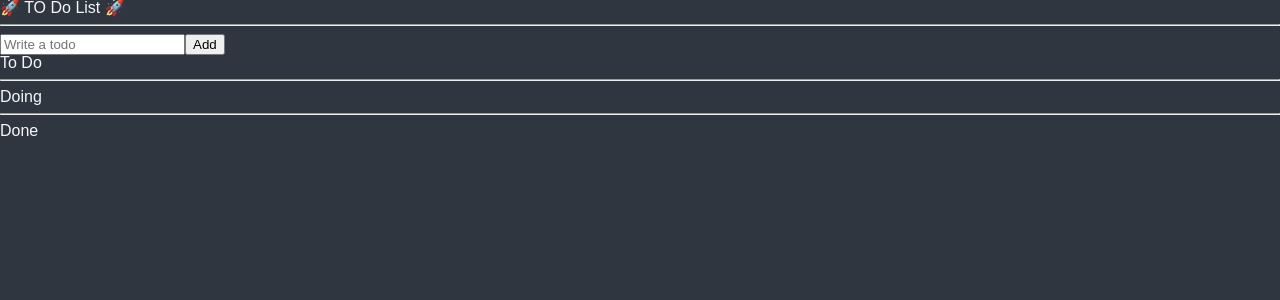
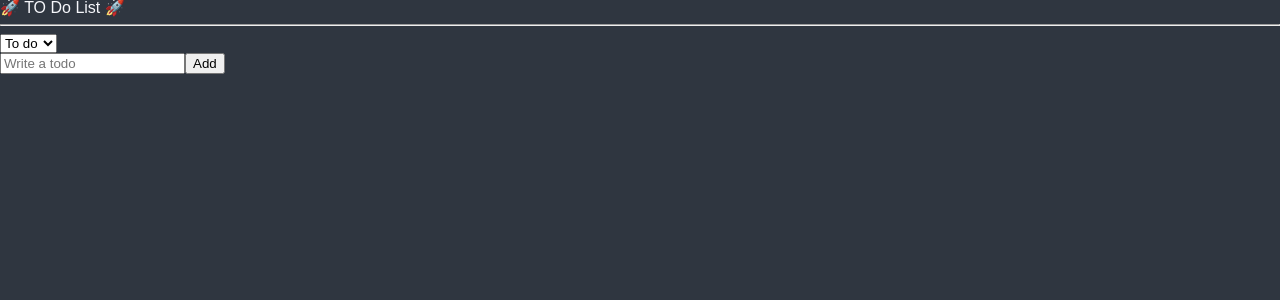
Before and after one commit to JiyoonZ/todoList-react-project, a React (Create React App) app: page / in a window 1280 px wide. Shown: the top 300 px of the page. Built offline with nearby package versions, Linux system fonts and the light colour scheme.

Commit message:
refactoring components by recoilSelector

```diff
--- a/src/atoms.ts
+++ b/src/atoms.ts
@@ -5,6 +5,11 @@ export interface ITodo {
   text: string;
   category: "TODO" | "DOING" | "DONE";
 }
+
+export const categoryState = atom({
+  key: "category",
+  default: "TODO",
+});
 //atom 생성
 export const todoState = atom<ITodo[]>({
   key: "toDo",
@@ -16,10 +21,7 @@ export const todoSelector = selector({
   key: "todoSelector",
   get: ({get}) => {
     const todos = get(todoState);
-    return [
-      todos.filter((todo) => todo.category === "TODO"),
-      todos.filter((todo) => todo.category === "DOING"),
-      todos.filter((todo) => todo.category === "DONE"),
-    ];
+    const category = get(categoryState);
+    return todos.filter((todo) => todo.category === category);
   },
 });
--- a/src/components/TodoList.tsx
+++ b/src/components/TodoList.tsx
@@ -1,36 +1,31 @@
-import {useRecoilValue} from "recoil";
-import {todoSelector, todoState} from "../atoms";
+import React from "react";
+import {useRecoilState, useRecoilValue, useSetRecoilState} from "recoil";
+import {categoryState, todoSelector, todoState} from "../atoms";
 import CreateTodo from "./CreateTodo";
 import ToDo from "./ToDo";
 
 function TodoList() {
-  const [todos, doing, done] = useRecoilValue(todoSelector);
-  console.log(todos, doing, done);
+  const todos = useRecoilValue(todoSelector);
+  const [category, setCategory] = useRecoilState(categoryState);
+  const onInput = (evt: React.FormEvent<HTMLSelectElement>) => {
+    setCategory(evt.currentTarget.value);
+  };
+  console.log(category);
   return (
     <div>
       <h1>🚀 TO Do List 🚀</h1>
       <hr />
+
+      <select value={category} onInput={onInput}>
+        <option value="TODO">To do</option>
+        <option value="DOING">Doing</option>
+        <option value="DONE">Done</option>
+      </select>
+
       <CreateTodo />
-      <h2>To Do</h2>
-      <ul>
-        {todos.map((todo) => (
-          <ToDo key={todo.id} {...todo} />
-        ))}
-      </ul>
-      <hr />
-      <h2>Doing</h2>
-      <ul>
-        {doing.map((todo) => (
-          <ToDo key={todo.id} {...todo} />
-        ))}
-      </ul>
-      <hr />
-      <h2>Done</h2>
-      <ul>
-        {done.map((todo) => (
-          <ToDo key={todo.id} {...todo} />
-        ))}
-      </ul>
+      {todos?.map((todo) => (
+        <ToDo key={todo.id} {...todo} />
+      ))}
     </div>
   );
 }
```
